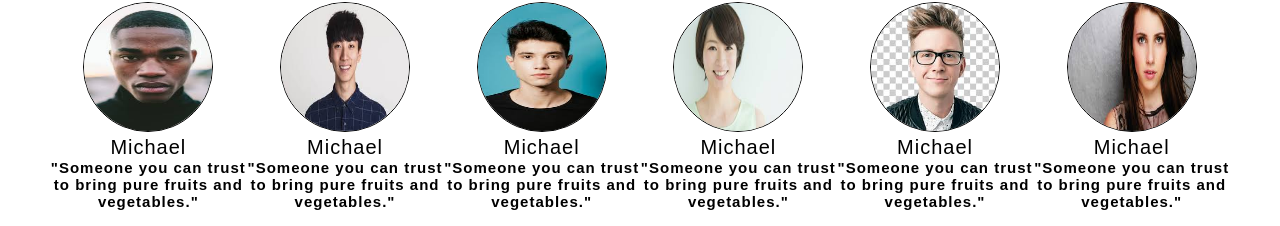
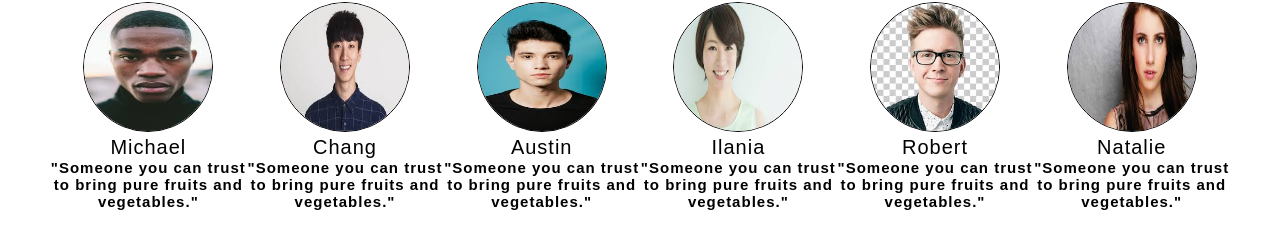
Before and after one commit to priyanshupandey1999/Food-Website, a plain HTML site: page index.html in a window 1280 px wide. Shown: the part 3162-3388 px from the top of the page. Drawn offline with nearby package versions, Linux system fonts and the light colour scheme.

Commit message:
Name_changed

```diff
--- a/index.html
+++ b/index.html
@@ -124,27 +124,27 @@
       </div>
       <div class="customer">
         <img src="images/face2.jfif">
-        <div class="image_text1">Michael</div>
+        <div class="image_text1">Chang</div>
         <div class="customer_text">"Someone you can trust to bring pure fruits and vegetables."</div>
       </div>
       <div class="customer">
         <img src="images/face3.jfif">
-        <div class="image_text1">Michael</div>
+        <div class="image_text1">Austin</div>
         <div class="customer_text">"Someone you can trust to bring pure fruits and vegetables."</div>
       </div>
       <div class="customer">
         <img src="images/face4.jfif">
-        <div class="image_text1">Michael</div>
+        <div class="image_text1">Ilania</div>
         <div class="customer_text">"Someone you can trust to bring pure fruits and vegetables."</div>
       </div>
       <div class="customer">
         <img src="images/face5.jfif">
-        <div class="image_text1">Michael</div>
+        <div class="image_text1">Robert</div>
         <div class="customer_text">"Someone you can trust to bring pure fruits and vegetables."</div>
       </div>
       <div class="customer">
         <img src="images/face6.jfif">
-        <div class="image_text1">Michael</div>
+        <div class="image_text1">Natalie</div>
         <div class="customer_text">"Someone you can trust to bring pure fruits and vegetables."</div>
       </div>
     </div>
```
